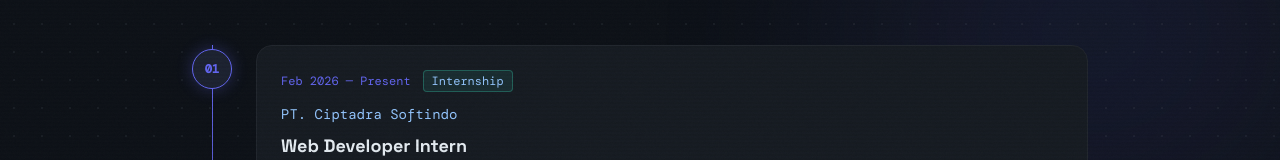
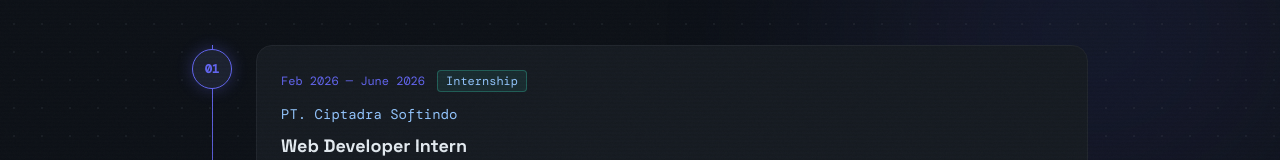
Before and after one commit to Jemsdiggory/my-portfolio, a Next.js app: page /experience in a window 1280 px wide. Shown: the part 326-486 px from the top of the page. Built offline with nearby package versions, Linux system fonts and the light colour scheme; a web font is replaced by a local one.

Commit message:
experience renewall

```diff
--- a/app/experience/page.js
+++ b/app/experience/page.js
@@ -5,7 +5,7 @@
 
 const experiences = [
   {
-    year: "Feb 2026 — Present",
+    year: "Feb 2026 — June 2026",
     type: "Internship",
     org: "PT. Ciptadra Softindo",
     role: "Web Developer Intern",
```
